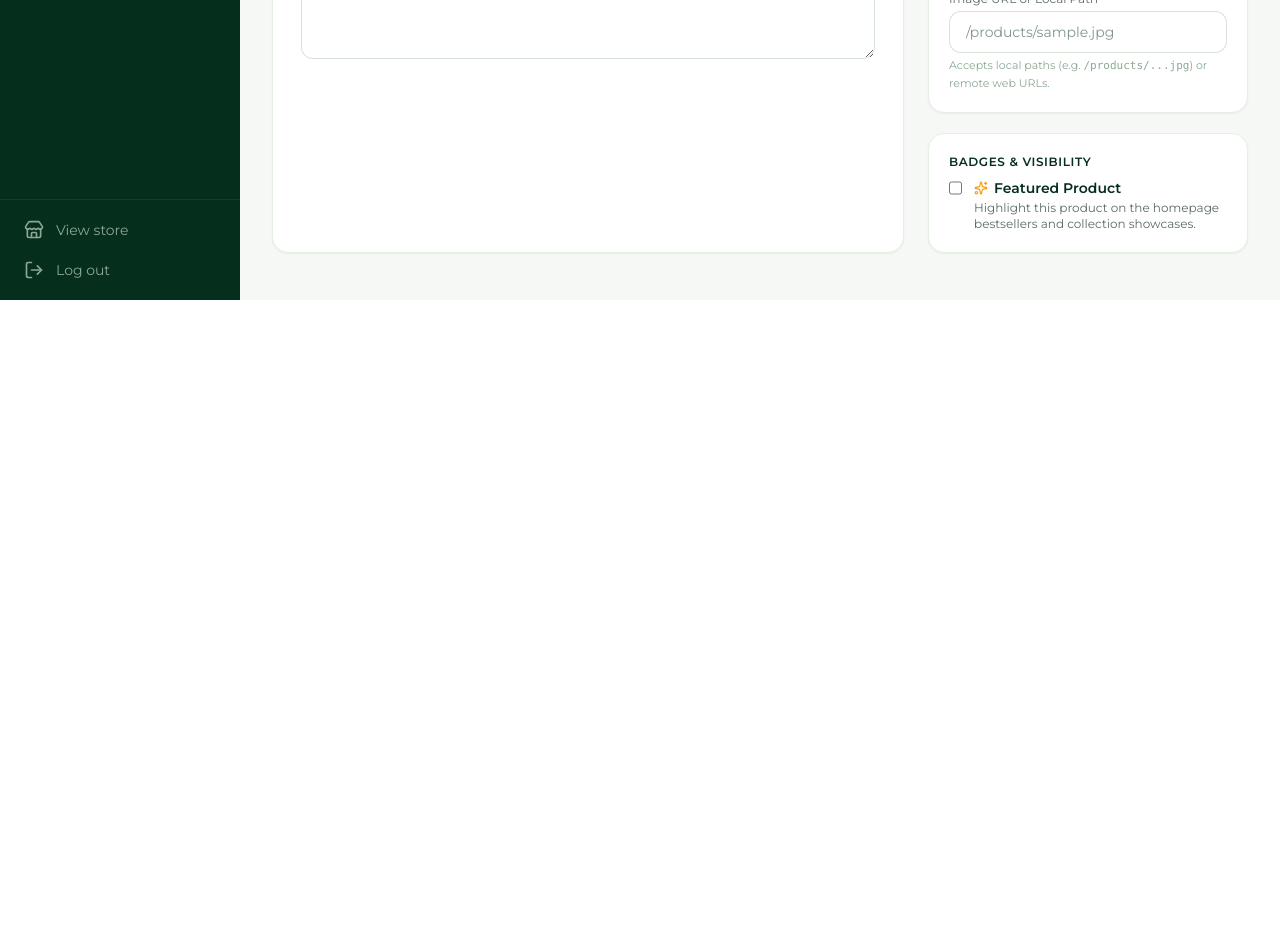
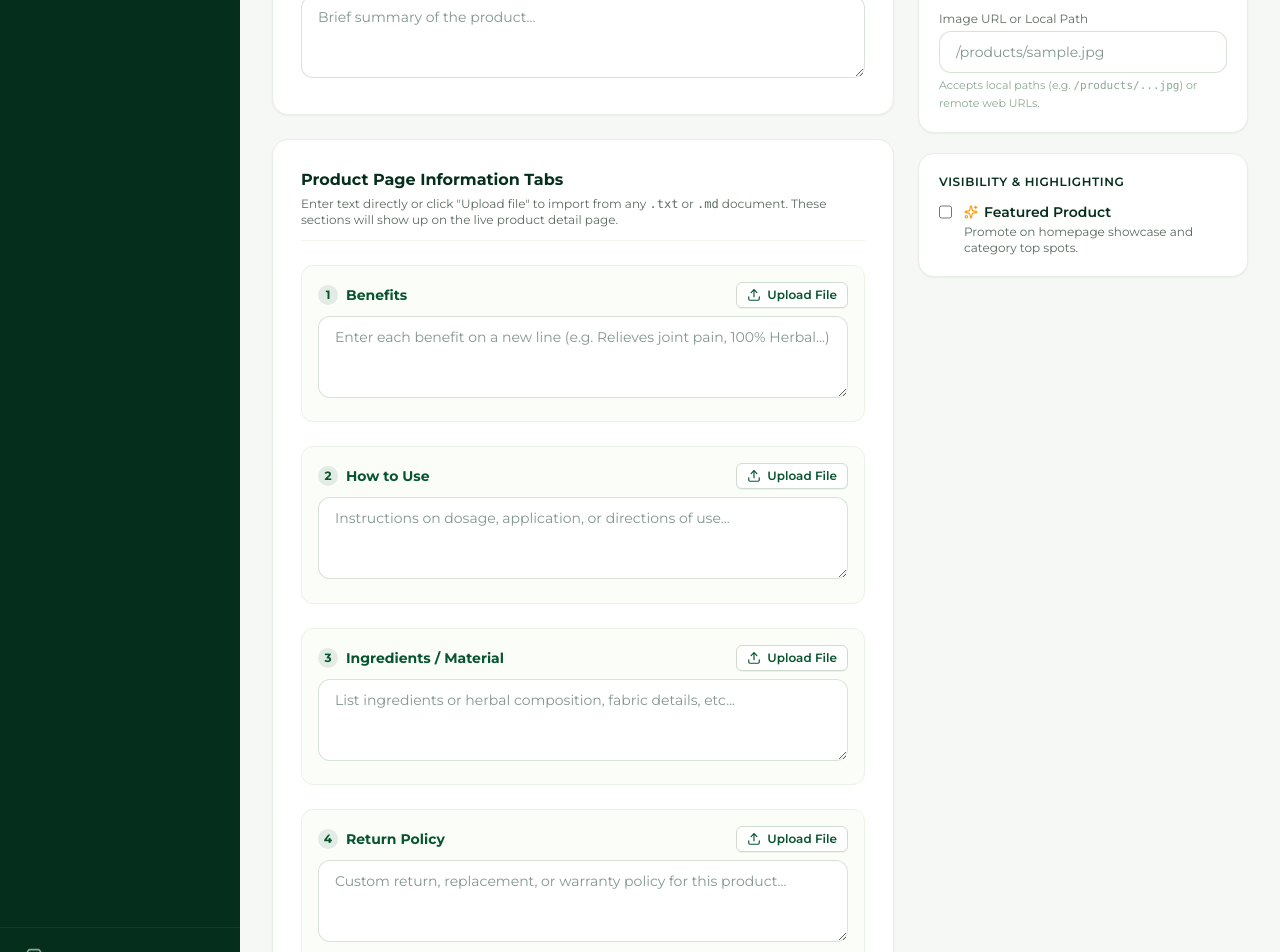
Before and after one commit to krishnendupdinesh/uppiliees-ecom, a Next.js app: page /admin/products/new in a window 1280 px wide. Shown: the part 500-1452 px from the top of the page. Before the commit the page ends 800 px from the top, so only its background shows below. Built offline with nearby package versions, Linux system fonts and the light colour scheme; no server answers.

Commit message:
feat(products): add Benefits, How to Use, Ingredients, and Return Policy fields with file upload support in admin and display on product page

```diff
--- a/app/api/products/[id]/route.ts
+++ b/app/api/products/[id]/route.ts
@@ -26,6 +26,10 @@ export async function PUT(req: NextRequest, { params }: { params: Promise<{ id:
       image: body.image,
       description: body.description,
       featured: body.featured,
+      benefits: body.benefits,
+      howToUse: body.howToUse,
+      ingredients: body.ingredients,
+      returnPolicy: body.returnPolicy,
     });
 
     return NextResponse.json(saved);
--- a/app/api/products/route.ts
+++ b/app/api/products/route.ts
@@ -23,6 +23,10 @@ export async function POST(req: NextRequest) {
       image: body.image,
       description: body.description,
       featured: body.featured,
+      benefits: body.benefits,
+      howToUse: body.howToUse,
+      ingredients: body.ingredients,
+      returnPolicy: body.returnPolicy,
     });
 
     return NextResponse.json(saved, { status: 201 });
--- a/app/products/[slug]/page.tsx
+++ b/app/products/[slug]/page.tsx
@@ -523,6 +523,16 @@ export default async function ProductPage({ params }: { params: Params }) {
     // fall back to static data
   }
 
+  // Look for custom products store info if available
+  let customDetails: any = null;
+  try {
+    const { getCustomProducts } = await import("@/lib/admin/productsStore");
+    const customList = getCustomProducts();
+    customDetails = customList.find(
+      (cp) => cp.id === slug || cp.name.toLowerCase().replace(/[^a-z0-9]+/g, "-") === slug
+    );
+  } catch {}
+
   if (!product || !collection) {
     const found = findProductBySlug(slug);
     if (!found) notFound();
@@ -570,7 +580,23 @@ export default async function ProductPage({ params }: { params: Params }) {
 
   const related = others.slice(0, 8);
 
-  const benefitsList = info.benefits?.length
+  const customBenefits = customDetails?.benefits?.trim()
+    ? customDetails.benefits.split("\n").map((s: string) => s.trim()).filter(Boolean)
+    : null;
+
+  const customHowToUse = customDetails?.howToUse?.trim()
+    ? customDetails.howToUse.split("\n").map((s: string) => s.trim()).filter(Boolean)
+    : null;
+
+  const customIngredients = customDetails?.ingredients?.trim()
+    ? customDetails.ingredients.split("\n").map((s: string) => s.trim()).filter(Boolean)
+    : null;
+
+  const customReturnPolicy = customDetails?.returnPolicy?.trim()
+    ? customDetails.returnPolicy.split("\n").map((s: string) => s.trim()).filter(Boolean)
+    : null;
+
+  const benefitsList = customBenefits || (info.benefits?.length
     ? info.benefits
     : info.highlights?.length
       ? info.highlights
@@ -578,7 +604,7 @@ export default async function ProductPage({ params }: { params: Params }) {
           `Authentic and pure traditional quality from UPPILIEES.`,
           `Carefully crafted following traditional Kerala methods.`,
           `No harmful chemicals or artificial preservatives.`
-        ];
+        ]);
 
   const tabs: ProductTab[] = [
     {
@@ -589,31 +615,31 @@ export default async function ProductPage({ params }: { params: Params }) {
     {
       id: "how",
       label: "How to Use",
-      paragraphs: info.usage?.length
+      paragraphs: customHowToUse || (info.usage?.length
         ? info.usage
-        : ["Please refer to the product packaging for directions of use."],
+        : ["Please refer to the product packaging for directions of use."]),
     },
     group === "handloom"
       ? {
           id: "care",
           label: "Care",
-          paragraphs: info.careInstructions?.length
+          paragraphs: customIngredients || (info.careInstructions?.length
             ? info.careInstructions
-            : ["Please refer to the fabric and product care instructions."],
+            : ["Please refer to the fabric and product care instructions."]),
         }
       : {
           id: "ingredients",
           label: "Ingredients",
-          paragraphs: info.ingredients?.length
+          paragraphs: customIngredients || (info.ingredients?.length
             ? [info.ingredients.join(", ")]
             : [
                 "Please refer to the product packaging for verified ingredients and composition.",
-              ],
+              ]),
         },
     {
       id: "returns",
       label: "Return Policy",
-      paragraphs: [
+      paragraphs: customReturnPolicy || [
         "We accept returns and replacements within 7 days of delivery for damaged or defective items. Please contact our support team with order details."
       ],
     },
@@ -721,7 +747,7 @@ export default async function ProductPage({ params }: { params: Params }) {
                   Key Benefits
                 </h3>
                 <ul className="space-y-2">
-                  {benefitsList.map((benefit, i) => (
+                  {benefitsList.map((benefit: string, i: number) => (
                     <li key={i} className="flex items-start gap-2.5 text-sm text-[#183629]">
                       <svg
                         className="w-4 h-4 text-[#4D9A18] shrink-0 mt-0.5"
--- a/components/admin/ProductForm.tsx
+++ b/components/admin/ProductForm.tsx
@@ -1,9 +1,18 @@
 "use client";
 
-import { useEffect, useState } from "react";
+import { useEffect, useRef, useState } from "react";
 import { useRouter } from "next/navigation";
 import Image from "next/image";
-import { ArrowLeft, Check, Sparkles, AlertCircle, Package } from "lucide-react";
+import {
+  ArrowLeft,
+  Check,
+  Sparkles,
+  AlertCircle,
+  Package,
+  Upload,
+  FileText,
+  HelpCircle,
+} from "lucide-react";
 import type { Product } from "@/lib/admin/types";
 import { api } from "@/lib/api";
 
@@ -26,6 +35,12 @@ export default function ProductForm({ product }: Props) {
     image: product?.image ?? "",
     description: product?.description ?? "",
     featured: product?.featured ?? false,
+
+    // Rich descriptive sections
+    benefits: product?.benefits ?? "",
+    howToUse: product?.howToUse ?? "",
+    ingredients: product?.ingredients ?? "",
+    returnPolicy: product?.returnPolicy ?? "",
   });
 
   useEffect(() => {
@@ -48,6 +63,25 @@ export default function ProductForm({ product }: Props) {
 
   const set = (k: string, v: string | number | boolean) => setForm((f) => ({ ...f, [k]: v }));
 
+  // Helper to handle text or markdown file uploads into a text field
+  const handleFileUpload = (field: "description" | "benefits" | "howToUse" | "ingredients" | "returnPolicy") => {
+    return (e: React.ChangeEvent<HTMLInputElement>) => {
+      const file = e.target.files?.[0];
+      if (!file) return;
+
+      const reader = new FileReader();
+      reader.onload = (event) => {
+        const text = event.target?.result as string;
+        if (typeof text === "string") {
+          set(field, text);
+        }
+      };
+      reader.readAsText(file);
+      // Reset input value so re-uploading the same file triggers change
+      e.target.value = "";
+    };
+  };
+
   async function submit(e: React.FormEvent) {
     e.preventDefault();
     setSaving(true);
@@ -66,6 +100,11 @@ export default function ProductForm({ product }: Props) {
         image: form.image.trim() || undefined,
         description: form.description.trim() || undefined,
         featured: Boolean(form.featured),
+
+        benefits: form.benefits.trim() || undefined,
+        howToUse: form.howToUse.trim() || undefined,
+        ingredients: form.ingredients.trim() || undefined,
+        returnPolicy: form.returnPolicy.trim() || undefined,
       };
 
       if (product) {
@@ -94,11 +133,11 @@ export default function ProductForm({ product }: Props) {
 
   const inputClass =
     "w-full rounded-xl border border-[#cfdccf]/80 bg-white px-4 py-2.5 text-sm text-[#052E1D] outline-none transition focus:border-[#07552F] focus:ring-2 focus:ring-[#07552F]/20";
-  const labelClass = "mb-1.5 block text-xs font-semibold uppercase tracking-wider text-[#052E1D]";
+  const labelClass = "block text-xs font-semibold uppercase tracking-wider text-[#052E1D]";
 
   return (
     <form onSubmit={submit} className="space-y-6">
-      {/* Top action header for convenience */}
+      {/* Top action header */}
       <div className="flex flex-col gap-3 sm:flex-row sm:items-center sm:justify-between">
         <button
           type="button"
@@ -143,10 +182,16 @@ export default function ProductForm({ product }: Props) {
         </div>
       )}
 
-      {/* Main Form Layout */}
-      <div className="grid gap-6 lg:grid-cols-[1fr_320px]">
-        {/* Left Column: Essential Details */}
+      {/* Main Layout */}
+      <div className="grid gap-6 lg:grid-cols-[1fr_330px]">
+        {/* Left Column: Essential & Detailed Specifications */}
+        <div className="space-y-6">
+          {/* General Information Card */}
           <div className="space-y-5 rounded-2xl border border-[#E6EFE3] bg-white p-5 sm:p-7 shadow-xs">
+            <h2 className="text-base font-bold text-[#052E1D] border-b border-[#F0F5EE] pb-3">
+              Basic Product Details
+            </h2>
+
             <div>
               <label className={labelClass}>Product Title *</label>
               <input
@@ -218,18 +263,146 @@ export default function ProductForm({ product }: Props) {
             </div>
 
             <div>
-            <label className={labelClass}>Product Description</label>
+              <div className="flex items-center justify-between mb-1.5">
+                <label className={labelClass}>Overview / Short Description</label>
+                <label className="inline-flex items-center gap-1 text-xs font-semibold text-[#07552F] cursor-pointer hover:underline">
+                  <Upload className="h-3 w-3" /> Upload .txt / .md
+                  <input
+                    type="file"
+                    accept=".txt,.md,.text"
+                    onChange={handleFileUpload("description")}
+                    className="hidden"
+                  />
+                </label>
+              </div>
               <textarea
-              rows={4}
+                rows={3}
                 value={form.description}
                 onChange={(e) => set("description", e.target.value)}
-              placeholder="Describe the material, benefits, or traditional craftsmanship..."
+                placeholder="Brief summary of the product..."
                 className={inputClass}
               />
             </div>
           </div>
 
-        {/* Right Column: Image & Settings */}
+          {/* Rich Content Tabs (Benefits, How to Use, Ingredients, Return Policy) */}
+          <div className="space-y-6 rounded-2xl border border-[#E6EFE3] bg-white p-5 sm:p-7 shadow-xs">
+            <div className="border-b border-[#F0F5EE] pb-3">
+              <h2 className="text-base font-bold text-[#052E1D]">
+                Product Page Information Tabs
+              </h2>
+              <p className="mt-1 text-xs text-[#5b6b60]">
+                Enter text directly or click &quot;Upload file&quot; to import from any <code>.txt</code> or <code>.md</code> document. These sections will show up on the live product detail page.
+              </p>
+            </div>
+
+            {/* 1. Benefits */}
+            <div className="rounded-xl border border-[#EBF2E7] bg-[#FBFDF9] p-4 space-y-2">
+              <div className="flex items-center justify-between">
+                <label className="text-sm font-bold text-[#07552F] flex items-center gap-2">
+                  <span className="flex h-5 w-5 items-center justify-center rounded-full bg-[#07552F]/10 text-xs">1</span>
+                  Benefits
+                </label>
+                <label className="inline-flex items-center gap-1.5 rounded-md border border-[#cfdccf] bg-white px-2.5 py-1 text-xs font-semibold text-[#07552F] hover:bg-[#F5F8F4] cursor-pointer shadow-2xs">
+                  <Upload className="h-3.5 w-3.5" /> Upload File
+                  <input
+                    type="file"
+                    accept=".txt,.md,.text"
+                    onChange={handleFileUpload("benefits")}
+                    className="hidden"
+                  />
+                </label>
+              </div>
+              <textarea
+                rows={3}
+                value={form.benefits}
+                onChange={(e) => set("benefits", e.target.value)}
+                placeholder="Enter each benefit on a new line (e.g. Relieves joint pain, 100% Herbal...)"
+                className={inputClass}
+              />
+            </div>
+
+            {/* 2. How to Use */}
+            <div className="rounded-xl border border-[#EBF2E7] bg-[#FBFDF9] p-4 space-y-2">
+              <div className="flex items-center justify-between">
+                <label className="text-sm font-bold text-[#07552F] flex items-center gap-2">
+                  <span className="flex h-5 w-5 items-center justify-center rounded-full bg-[#07552F]/10 text-xs">2</span>
+                  How to Use
+                </label>
+                <label className="inline-flex items-center gap-1.5 rounded-md border border-[#cfdccf] bg-white px-2.5 py-1 text-xs font-semibold text-[#07552F] hover:bg-[#F5F8F4] cursor-pointer shadow-2xs">
+                  <Upload className="h-3.5 w-3.5" /> Upload File
+                  <input
+                    type="file"
+                    accept=".txt,.md,.text"
+                    onChange={handleFileUpload("howToUse")}
+                    className="hidden"
+                  />
+                </label>
+              </div>
+              <textarea
+                rows={3}
+                value={form.howToUse}
+                onChange={(e) => set("howToUse", e.target.value)}
+                placeholder="Instructions on dosage, application, or directions of use..."
+                className={inputClass}
+              />
+            </div>
+
+            {/* 3. Ingredients / Care */}
+            <div className="rounded-xl border border-[#EBF2E7] bg-[#FBFDF9] p-4 space-y-2">
+              <div className="flex items-center justify-between">
+                <label className="text-sm font-bold text-[#07552F] flex items-center gap-2">
+                  <span className="flex h-5 w-5 items-center justify-center rounded-full bg-[#07552F]/10 text-xs">3</span>
+                  Ingredients / Material
+                </label>
+                <label className="inline-flex items-center gap-1.5 rounded-md border border-[#cfdccf] bg-white px-2.5 py-1 text-xs font-semibold text-[#07552F] hover:bg-[#F5F8F4] cursor-pointer shadow-2xs">
+                  <Upload className="h-3.5 w-3.5" /> Upload File
+                  <input
+                    type="file"
+                    accept=".txt,.md,.text"
+                    onChange={handleFileUpload("ingredients")}
+                    className="hidden"
+                  />
+                </label>
+              </div>
+              <textarea
+                rows={3}
+                value={form.ingredients}
+                onChange={(e) => set("ingredients", e.target.value)}
+                placeholder="List ingredients or herbal composition, fabric details, etc..."
+                className={inputClass}
+              />
+            </div>
+
+            {/* 4. Return Policy */}
+            <div className="rounded-xl border border-[#EBF2E7] bg-[#FBFDF9] p-4 space-y-2">
+              <div className="flex items-center justify-between">
+                <label className="text-sm font-bold text-[#07552F] flex items-center gap-2">
+                  <span className="flex h-5 w-5 items-center justify-center rounded-full bg-[#07552F]/10 text-xs">4</span>
+                  Return Policy
+                </label>
+                <label className="inline-flex items-center gap-1.5 rounded-md border border-[#cfdccf] bg-white px-2.5 py-1 text-xs font-semibold text-[#07552F] hover:bg-[#F5F8F4] cursor-pointer shadow-2xs">
+                  <Upload className="h-3.5 w-3.5" /> Upload File
+                  <input
+                    type="file"
+                    accept=".txt,.md,.text"
+                    onChange={handleFileUpload("returnPolicy")}
+                    className="hidden"
+                  />
+                </label>
+              </div>
+              <textarea
+                rows={3}
+                value={form.returnPolicy}
+                onChange={(e) => set("returnPolicy", e.target.value)}
+                placeholder="Custom return, replacement, or warranty policy for this product..."
+                className={inputClass}
+              />
+            </div>
+          </div>
+        </div>
+
+        {/* Right Column: Visuals & Badges */}
         <div className="space-y-5">
           {/* Image Card & Live Preview */}
           <div className="rounded-2xl border border-[#E6EFE3] bg-white p-5 shadow-xs space-y-4">
@@ -265,10 +438,10 @@ export default function ProductForm({ product }: Props) {
             </div>
           </div>
 
-          {/* Visibility & Feature */}
+          {/* Visibility & Feature Badge */}
           <div className="rounded-2xl border border-[#E6EFE3] bg-white p-5 shadow-xs">
-            <label className={labelClass}>Badges & Visibility</label>
-            <label className="mt-2 flex items-start gap-3 cursor-pointer">
+            <label className={labelClass}>Visibility & Highlighting</label>
+            <label className="mt-3 flex items-start gap-3 cursor-pointer">
               <input
                 type="checkbox"
                 checked={form.featured}
@@ -280,7 +453,7 @@ export default function ProductForm({ product }: Props) {
                   <Sparkles className="h-3.5 w-3.5 text-amber-500" /> Featured Product
                 </span>
                 <p className="text-xs text-[#5b6b60] mt-0.5">
-                  Highlight this product on the homepage bestsellers and collection showcases.
+                  Promote on homepage showcase and category top spots.
                 </p>
               </div>
             </label>
--- a/lib/admin/productsStore.ts
+++ b/lib/admin/productsStore.ts
@@ -42,6 +42,11 @@ export function saveCustomProduct(p: Partial<Product> & { name: string }): Produ
     description: p.description || "",
     featured: Boolean(p.featured),
     createdAt: p.createdAt || new Date().toISOString(),
+
+    benefits: p.benefits || "",
+    howToUse: p.howToUse || "",
+    ingredients: p.ingredients || "",
+    returnPolicy: p.returnPolicy || "",
   };
 
   if (existingIdx >= 0) {
--- a/lib/admin/types.ts
+++ b/lib/admin/types.ts
@@ -9,6 +9,12 @@ export type Product = {
   description: string;
   featured: boolean;
   createdAt: string;
+
+  // Rich Product Sections
+  benefits?: string;
+  howToUse?: string;
+  ingredients?: string;
+  returnPolicy?: string;
 };
 
 export type OrderStatus = "pending" | "packed" | "shipped" | "delivered" | "cancelled";
```
Lines whose indentation alone changed are shown as unchanged.
